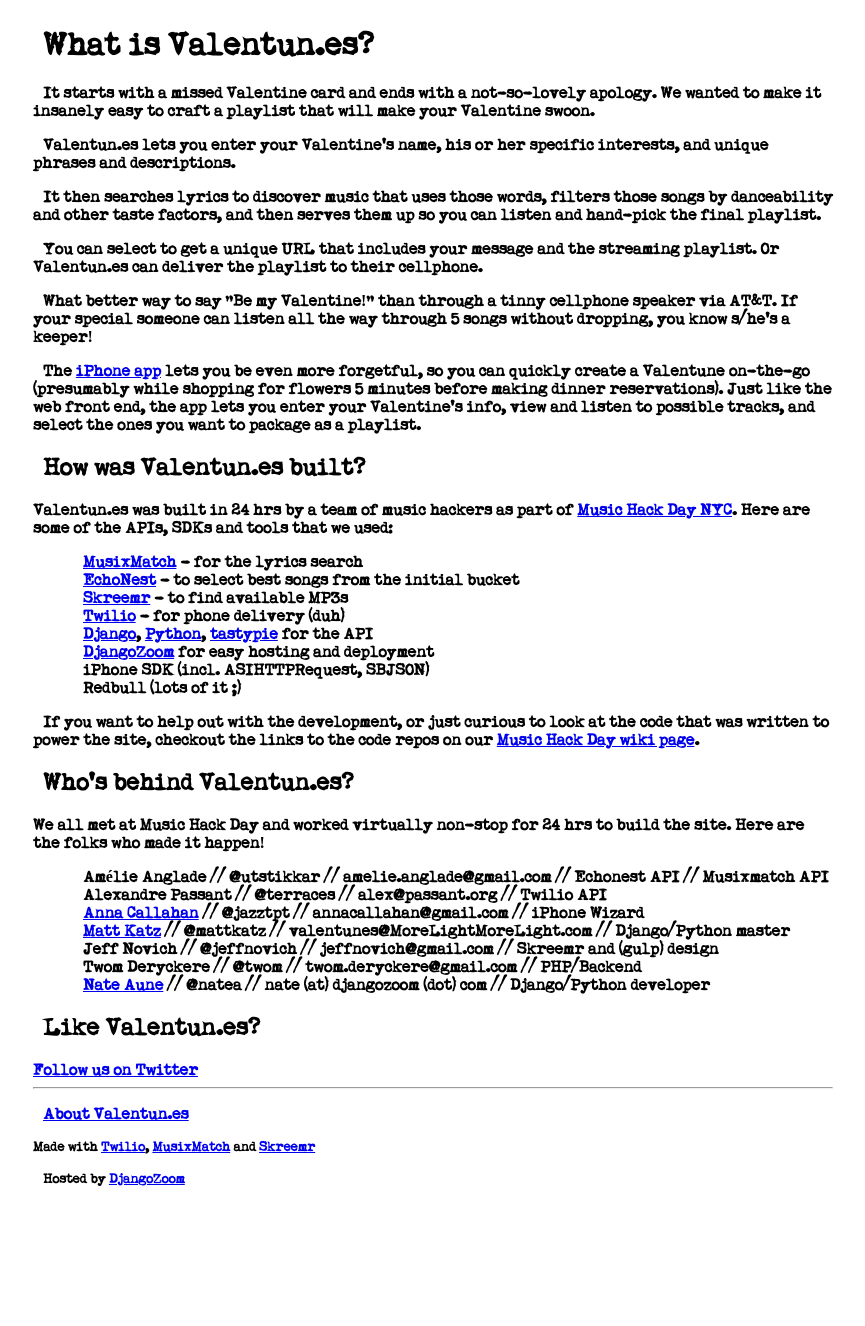
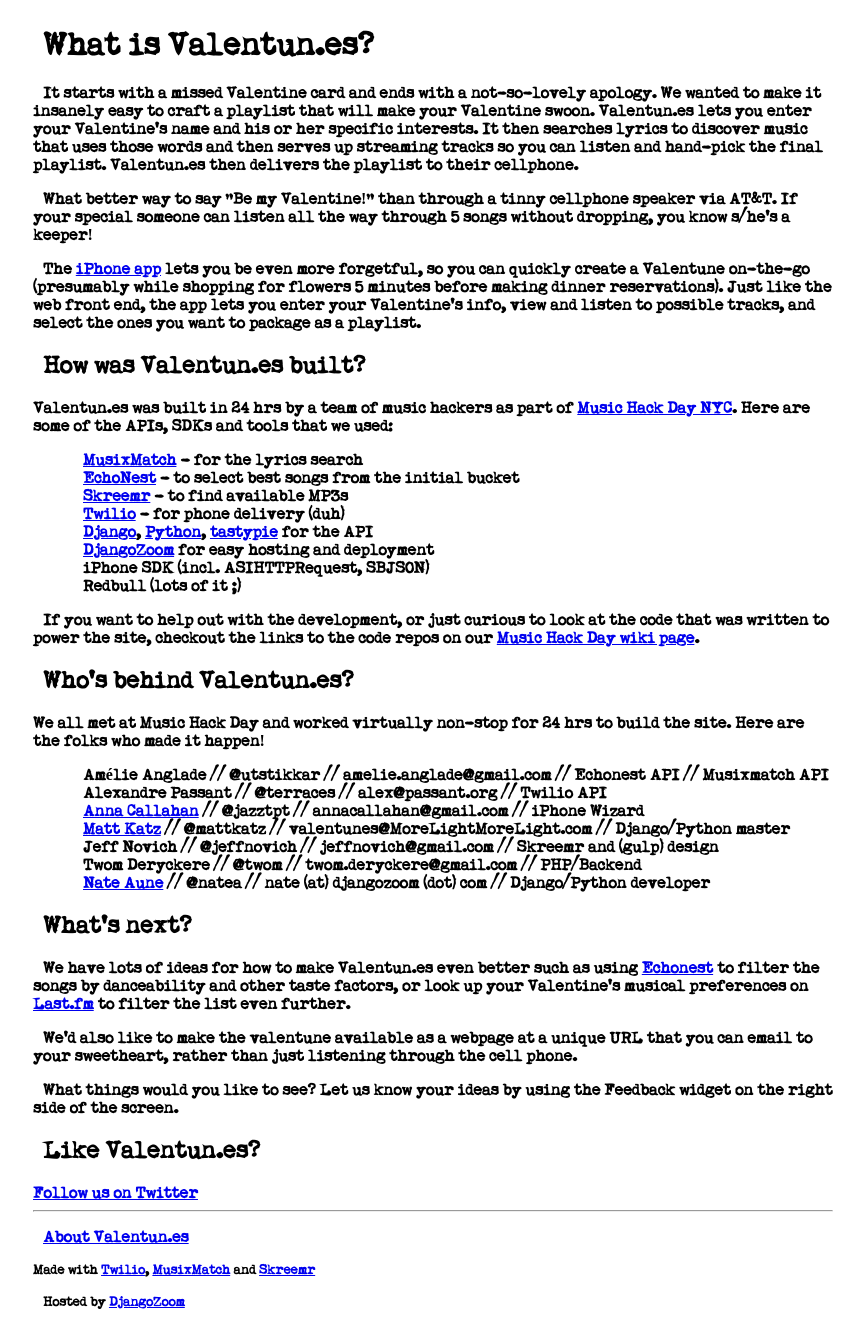
Before and after one commit to natea/Valentunes, a Django app: template vt/valentunes/templates/about.html in a window 1280 px wide. Shown: the part 196-1522 px from the top of the page, without its empty margins (207-1072 px from the left). Before the commit the page ends 1382 px from the top, so only its background shows below. Run offline with Django 3.2, Linux system fonts and the light colour scheme; the template is opened without the code that fills it, so the values that code supplies are empty; parts of the project's set-up code (start-up, migrations or seed data) failed here and were passed over.

Commit message:
Added some more about us stuff.

```diff
--- a/vt/valentunes/templates/about.html
+++ b/vt/valentunes/templates/about.html
@@ -2,10 +2,9 @@
 
 {% block content %}
 <h1>What is Valentun.es?</h1>
-<p>It starts with a missed Valentine card and ends with a not-so-lovely apology. We wanted to make it insanely easy to craft a playlist that will make your Valentine swoon.</p>
-<p>Valentun.es lets you enter your Valentine's name, his or her specific interests, and unique phrases and descriptions. </p>
-    <p>It then searches lyrics to discover music that uses those words, filters those songs by danceability and other taste factors, and then serves them up so you can listen and hand-pick the final playlist. </p>
-    <p>You can select to get a unique URL that includes your message and the streaming playlist. Or Valentun.es can deliver the playlist to their cellphone.</p>
+<p>It starts with a missed Valentine card and ends with a not-so-lovely apology. We wanted to make it insanely easy to craft a playlist that will make your Valentine swoon.
+    Valentun.es lets you enter your Valentine’s name and his or her specific interests. It then searches lyrics to discover music that uses those words and then serves up streaming tracks so you can listen and hand-pick the final playlist. Valentun.es then delivers the playlist to their cellphone.
+    </p>
     <p>What better way to say "Be my Valentine!" than through a tinny cellphone speaker via AT&T. If your special someone can listen all the way through 5 songs without dropping, you know s/he's a keeper!</p>
 <p>The <a href="http://wiki.musichackday.org/index.php?title=ValenTun.es#Media">iPhone app</a> lets you be even more forgetful, so you can quickly create a Valentune on-the-go (presumably while shopping for flowers 5 minutes before making dinner reservations). Just like the web front end, the app lets you enter your Valentine's info, view and listen to possible tracks, and select the ones you want to package as a playlist.</p>
 <h2>How was Valentun.es built?</h2>
@@ -35,6 +34,11 @@
     <li>Twom Deryckere // @twom // twom.deryckere@gmail.com // PHP/Backend</li>
     <li><a href="http://linkedin.com/in/natea">Nate Aune</a> // @natea // nate (at) djangozoom (dot) com // Django/Python developer</li>
 </ul>
+<h2>What's next?</h2>
+<p>We have lots of ideas for how to make Valentun.es even better such as using <a href="http://echonest.com">Echonest</a> to filter the songs by danceability and other taste factors, or look up your Valentine's musical preferences on <a href="http://last.fm">Last.fm</a> to filter the list even further.</p>
+<p>We'd also like to make the valentune available as a webpage at a unique URL that you can email to your sweetheart, rather than just listening through the cell phone.</p>
+<p>What things would you like to see? Let us know your ideas by using the Feedback widget on the right side of the screen.</p>
+
 <h2>Like Valentun.es?</h2>
 <a href="http://twitter.com/myvalentunes">Follow us on Twitter</a>
 {% endblock %}
```
